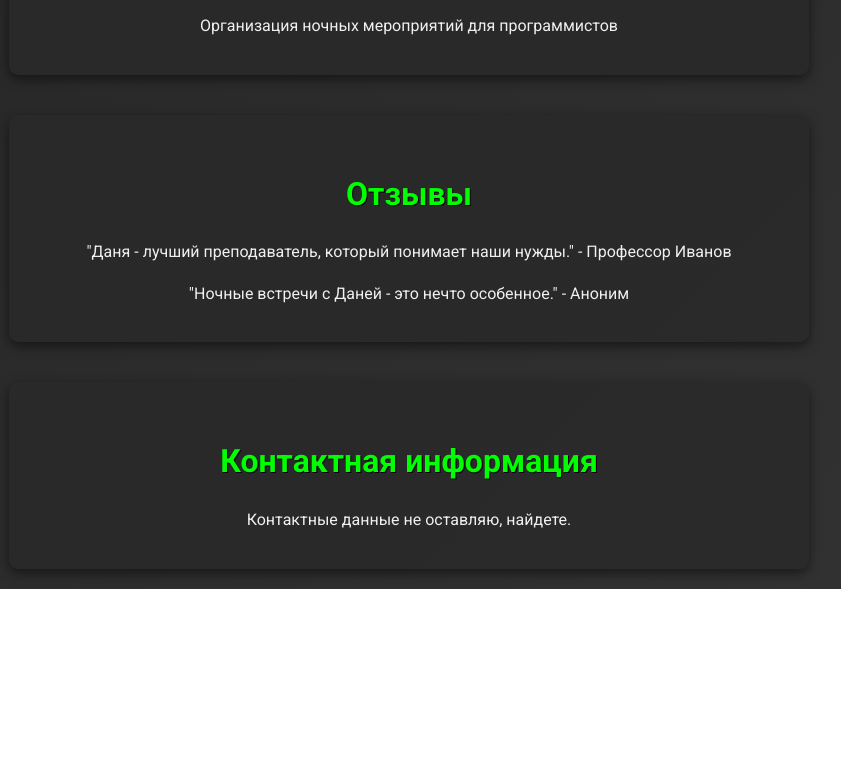
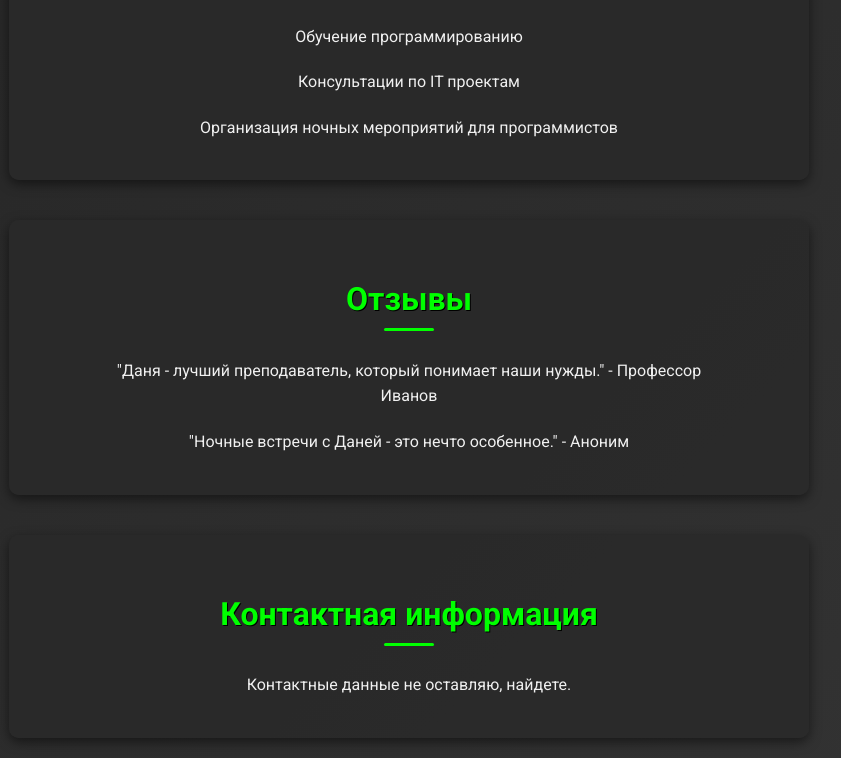
Before and after one commit to millykir/millykir.github.io, a plain HTML site: page index.html in a window 1280 px wide. Shown: the part 2003-2761 px from the top of the page, without its empty margins (231-1072 px from the left). Before the commit the page ends 2592 px from the top, so only its background shows below. Drawn offline with Linux system fonts and the light colour scheme.

Commit message:
graphic3

```diff
--- a/index.html
+++ b/index.html
@@ -34,10 +34,23 @@
             margin-top: 40px;
             animation: slideIn 1s ease-in-out;
             text-shadow: 1px 1px #000;
+            position: relative;
+        }
+        h2:after {
+            content: '';
+            display: block;
+            width: 50px;
+            height: 3px;
+            background: #00ff00;
+            margin: 0 auto;
+            margin-top: 10px;
+            border-radius: 2px;
         }
         p {
             animation: fadeIn 3s ease-in-out;
             line-height: 1.6;
+            margin: 0 auto 20px auto;
+            max-width: 600px;
         }
         img {
             width: 300px;
@@ -46,6 +59,7 @@
             margin: 10px;
             box-shadow: 0 4px 8px rgba(0, 0, 0, 0.5);
             transition: transform 0.3s, box-shadow 0.3s;
+            animation: zoomIn 1s ease-in-out;
         }
         img:hover {
             transform: scale(1.1);
@@ -58,6 +72,16 @@
             border-radius: 10px;
             animation: fadeInUp 1.5s ease-in-out;
             box-shadow: 0 4px 12px rgba(0, 0, 0, 0.5);
+            position: relative;
+        }
+        .section:hover {
+            background: rgba(42, 42, 42, 0.95);
+            transform: translateY(-10px);
+            transition: all 0.3s ease-in-out;
+        }
+        .section:hover h2 {
+            color: #ff00ff;
+            transition: color 0.3s ease-in-out;
         }
         a {
             color: #00ff00;
@@ -78,6 +102,10 @@
         @keyframes fadeInUp {
             from { opacity: 0; transform: translateY(20px); }
             to { opacity: 1; transform: translateY(0); }
+        }
+        @keyframes zoomIn {
+            from { transform: scale(0.5); }
+            to { transform: scale(1); }
         }
         @media (max-width: 600px) {
             img {
```
